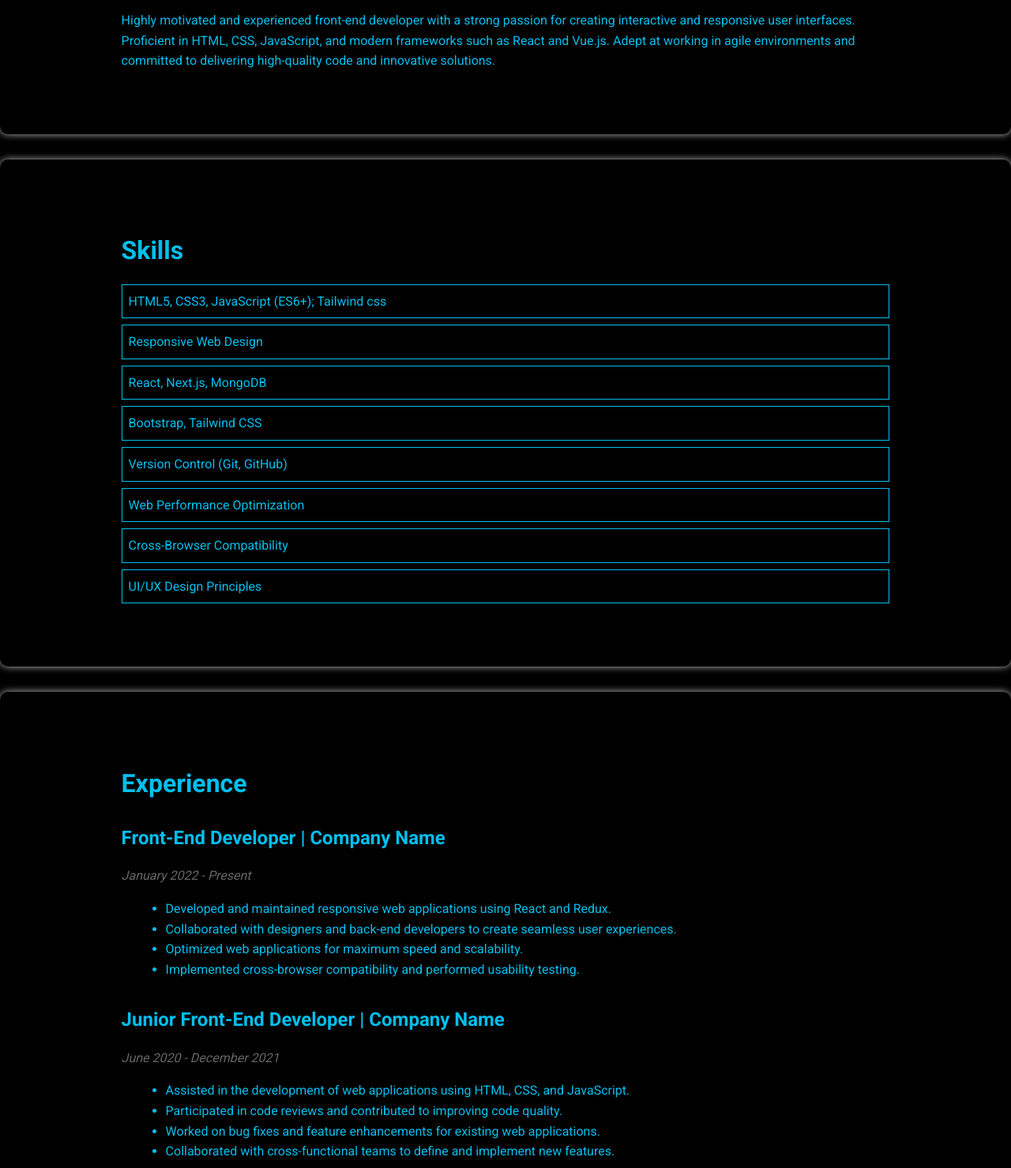
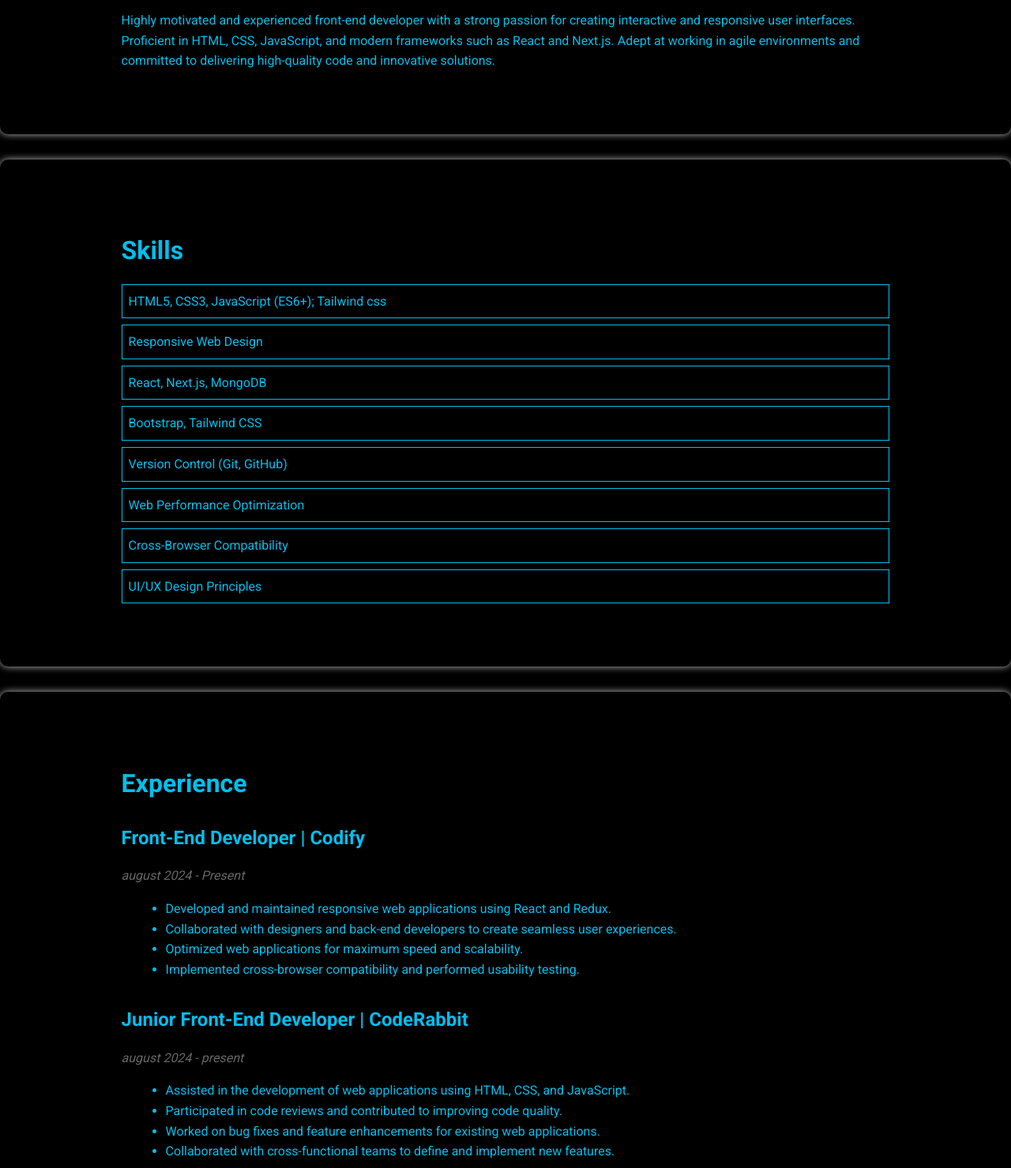
Before and after one commit to ashele1234/personal-site, a plain HTML site: page Resume.html in a window 1280 px wide. Shown: the part 441-1920 px from the top of the page at 79% size. Drawn offline with Linux system fonts and the light colour scheme.

Commit message:
committing

```diff
--- a/Resume.html
+++ b/Resume.html
@@ -23,7 +23,7 @@
         <div class="container">
             <h2>Professional Summary</h2>
             <p>
-                Highly motivated and experienced front-end developer with a strong passion for creating interactive and responsive user interfaces. Proficient in HTML, CSS, JavaScript, and modern frameworks such as React and Vue.js. Adept at working in agile environments and committed to delivering high-quality code and innovative solutions.
+                Highly motivated and experienced front-end developer with a strong passion for creating interactive and responsive user interfaces. Proficient in HTML, CSS, JavaScript, and modern frameworks such as React and Next.js. Adept at working in agile environments and committed to delivering high-quality code and innovative solutions.
             </p>
         </div>
     </section>
@@ -48,8 +48,8 @@
         <div class="container">
             <h2>Experience</h2>
             <div class="experience-item">
-                <h3>Front-End Developer | Company Name</h3>
-                <p class="date">January 2022 - Present</p>
+                <h3>Front-End Developer | Codify </h3>
+                <p class="date">august 2024 - Present</p>
                 <ul>
                     <li>Developed and maintained responsive web applications using React and Redux.</li>
                     <li>Collaborated with designers and back-end developers to create seamless user experiences.</li>
@@ -59,8 +59,8 @@
             </div>
 
             <div class="experience-item">
-                <h3>Junior Front-End Developer | Company Name</h3>
-                <p class="date">June 2020 - December 2021</p>
+                <h3>Junior Front-End Developer | CodeRabbit </h3>
+                <p class="date">august 2024 - present</p>
                 <ul>
                     <li>Assisted in the development of web applications using HTML, CSS, and JavaScript.</li>
                     <li>Participated in code reviews and contributed to improving code quality.</li>
@@ -85,13 +85,13 @@
     <section class="resume-section">
         <div class="container">
             <h2>Contact</h2>
-            <p>If you would like to get in touch, please feel free to reach out via <a href="mailto:your.email@example.com">email</a>.</p>
+            <p>If you would like to get in touch, please feel free to reach out via <a href="mailto:calebashele@gmail.com">email</a>.</p>
         </div>
     </section>
 
     <footer class="resume-footer">
         <div class="container">
-            <p>&copy; [Year] [Your Name]. All rights reserved.</p>
+            <p>&copy; [2020] [Ashele Caleb]. All rights reserved.</p>
         </div>
     </footer>
 
```
